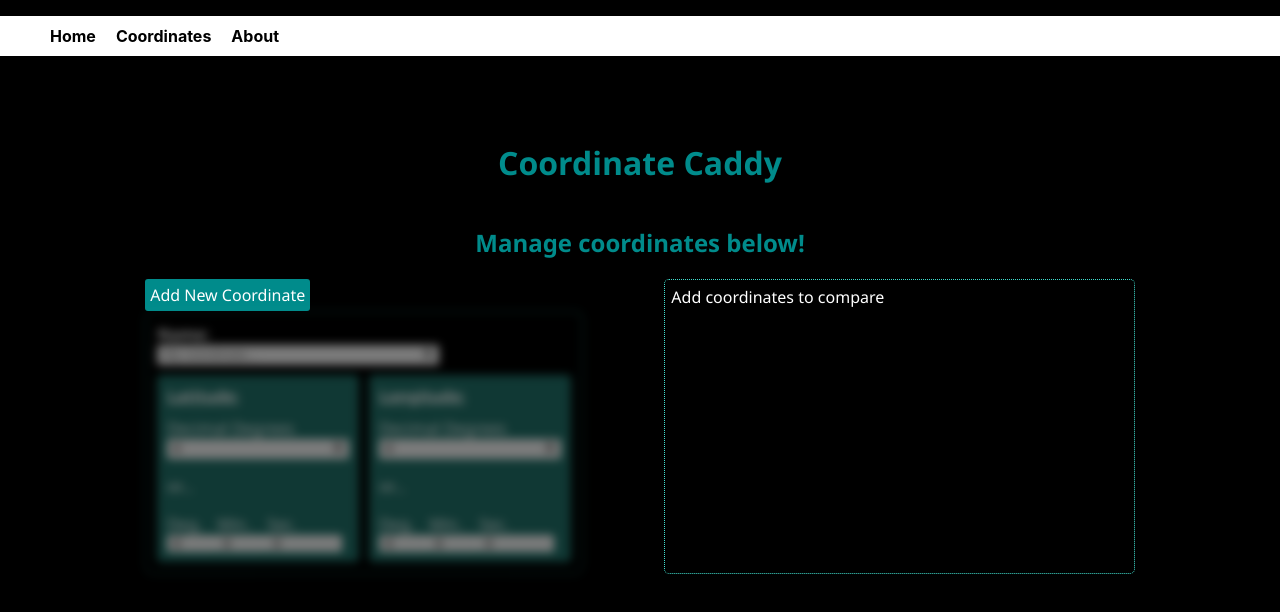
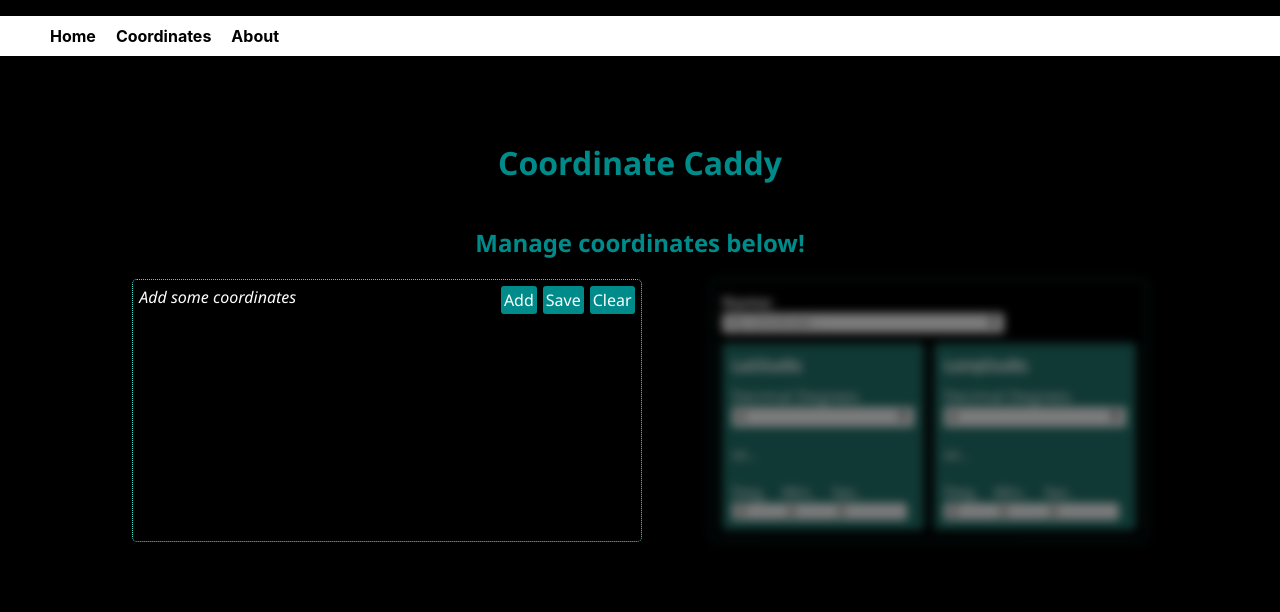
Before and after one commit to SonicScholar/coordinate-caddy, a React (Create React App) app: page / in a window 1280 px wide. Shown: the top 612 px of the page. Built offline with nearby package versions, Linux system fonts and the light colour scheme.

Commit message:
More work in progress on coordinates list component

```diff
--- a/src/components/CompareCoordinates.tsx
+++ /dev/null
@@ -1,33 +0,0 @@
-import "./css/CompareCoordinates.css";
-import { Coordinates } from "../Coordinates";
-import { CompareCoordinatesListItem } from "./CompareCoordinatesListItem";
-import { useState } from "react";
-
-export type CompareCoordinatesProps = {
-  coordinatesList: Coordinates[];
-};
-export const CompareCoordinates = ({
-  coordinatesList,
-}: CompareCoordinatesProps) => {
-  const [selectedItemId, setSelectedItemId] = useState(-1);
-
-  const handleItemClick = ({ id }: Coordinates) => {
-    setSelectedItemId(id);
-  };
-
-  return (
-    <div className="compareCoordinates">
-      {coordinatesList.length > 0
-        ? coordinatesList.map((coordinates) => (
-            <CompareCoordinatesListItem
-              key={coordinates.id}
-              coordinates={coordinates}
-              isSelected={coordinates.id == selectedItemId}
-              compareAgainstCoordinates={0}
-              itemClicked={handleItemClick}
-            />
-          ))
-        : "Add coordinates to compare"}
-    </div>
-  );
-};
--- a/src/components/CoordinatePairInput.tsx
+++ b/src/components/CoordinatePairInput.tsx
@@ -81,7 +81,7 @@ const CoordinatePairInput = ({
       <div className="coordinatesInputButtons">
         {editMode !== "disabled" && (
           <CCButton
-            buttonText={`${editMode} Coordinate`}
+            buttonContent={`${editMode} Coordinate`}
             buttonPressed={handleCoordinatesUpdated}
           />
         )}
--- /dev/null
+++ b/src/components/CoordinatesList.tsx
@@ -0,0 +1,88 @@
+import "./css/CoordinatesList.css";
+import { Coordinates } from "../Coordinates";
+import { CoordinatesListItem } from "./CoordinatesListItem";
+import { useState } from "react";
+import { CCButton } from "./controls/CCButton";
+
+export type CoordinatesListProps = {
+  coordinatesList: Coordinates[];
+  coordinatesAdded?: (coordinates: Coordinates) => void;
+  coordinatesSelected?: (coordinates: Coordinates | null) => void;
+  coordinatesDeleted?: (coordinates: Coordinates) => void;
+};
+export const CoordinatesList = ({
+  coordinatesList,
+  coordinatesAdded,
+  coordinatesSelected,
+  coordinatesDeleted,
+}: CoordinatesListProps) => {
+  const [selectedItemId, setSelectedItemId] = useState(-1);
+
+  // all calls to change selectedItemId state should be in here
+  const changeCoordinatesSelection = (coordinates: Coordinates | null) => {
+    if (coordinatesSelected) coordinatesSelected(coordinates);
+    const id = coordinates === null ? -1 : coordinates.id;
+    setSelectedItemId(id);
+  };
+
+  //
+  // ITEM ADDED
+  //
+  const handleItemAdded = () => {
+    if (coordinatesAdded) {
+      const newCoordinates = new Coordinates(0, 0, 0, 0, "New Coordinates");
+      coordinatesAdded(newCoordinates);
+    }
+  };
+
+  //
+  // ITEM SELECTED
+  //
+  const handleItemSelected = (coordinates: Coordinates) => {
+    const { id } = coordinates;
+    //deselect if on the currently selected
+    if (selectedItemId === id) {
+      changeCoordinatesSelection(null);
+      return;
+    }
+    changeCoordinatesSelection(coordinates);
+  };
+
+  //
+  // ITEM DELETED
+  //
+  const handleItemDeleted = (coordinates: Coordinates) => {
+    if (coordinatesDeleted) coordinatesDeleted(coordinates);
+  };
+
+  const hasItems = coordinatesList.length > 0;
+
+  return (
+    <div className="coordinatesList">
+      <div className="coordinatesListHeader">
+        <div className="helpText">
+          {hasItems
+            ? "Click on an item to select or deselect it."
+            : "Add some coordinates"}
+        </div>
+        <div className="actionButtons">
+          <CCButton buttonContent="Add" buttonPressed={handleItemAdded} />
+          <CCButton buttonContent="Save" buttonPressed={() => {}} />
+          <CCButton buttonContent="Clear" buttonPressed={() => {}} />
+        </div>
+      </div>
+
+      {hasItems &&
+        coordinatesList.map((coordinates) => (
+          <CoordinatesListItem
+            key={coordinates.id}
+            coordinates={coordinates}
+            isSelected={coordinates.id === selectedItemId}
+            compareAgainstCoordinates={0}
+            itemClicked={handleItemSelected}
+            itemDeleted={handleItemDeleted}
+          />
+        ))}
+    </div>
+  );
+};
--- /dev/null
+++ b/src/components/CoordinatesListItem.tsx
@@ -0,0 +1,65 @@
+import "./css/CoordinatesListItem.css";
+import { Coordinates } from "../Coordinates";
+import React, { useState } from "react";
+import { CCButton } from "./controls/CCButton";
+
+export type CoordinatesListItemProps = {
+  coordinates: Coordinates;
+  isSelected: boolean;
+  compareAgainstCoordinates: number;
+  itemClicked?: (coords: Coordinates) => void;
+  itemDeleted?: (coords: Coordinates) => void;
+};
+export const CoordinatesListItem = ({
+  coordinates,
+  isSelected,
+  compareAgainstCoordinates,
+  itemClicked,
+  itemDeleted,
+}: CoordinatesListItemProps) => {
+  const [isHovered, setIsHovered] = useState(false);
+
+  let className = "coordinatesListItem";
+  if (isSelected) className += " itemSelected";
+
+  const { name, latitude, longitude } = coordinates;
+
+  const handleClick = (e: React.MouseEvent) => {
+    // just in case the parent component is listening for
+    // a click. Avoid notifying the parent so we avoid
+    // ambiguity on who was clicked on. This could always
+    // be configurable via a prop or something...
+    e.stopPropagation();
+    if (itemClicked) itemClicked(coordinates);
+  };
+
+  const handleDelete = (e: React.MouseEvent) => {
+    e.stopPropagation();
+    if (itemDeleted) itemDeleted(coordinates);
+  };
+
+  const selectedOrHovered = isSelected || isHovered;
+  return (
+    <div
+      className={className}
+      onClick={handleClick}
+      onMouseOver={() => setIsHovered(true)}
+      onMouseLeave={() => setIsHovered(false)}
+    >
+      <div className="name">{name}</div>
+      <div className="latlon">
+        <div className="lat">{latitude}</div>
+        <div className="lon">{longitude}</div>
+      </div>
+      <div className="coordinatesItemAction">
+        {isHovered && (
+          <CCButton
+            buttonContent="X"
+            enabled={true}
+            buttonPressed={handleDelete}
+          />
+        )}
+      </div>
+    </div>
+  );
+};
--- a/src/components/CoordinatesManager.tsx
+++ b/src/components/CoordinatesManager.tsx
@@ -1,7 +1,7 @@
 import "./css/CoordinatesManager.css";
 import { useState } from "react";
 import { Coordinates } from "../Coordinates";
-import { CompareCoordinates } from "./CompareCoordinates";
+import { CoordinatesList } from "./CoordinatesList";
 import {
   CoordinatePairInput,
   CoordinatesEditMode,
@@ -15,8 +15,6 @@ const defaultCoordinates = (() => {
 })();
 
 export const CoordinatesManager = () => {
-  const [addCoordinateButtonEnabled, setAddCoordinateButtonEnabled] =
-    useState(true);
   const [coordinatesToEdit, setCoordinatesToEdit] =
     useState<Coordinates>(defaultCoordinates);
   const [coordinatesList, setCoordinatesList] = useState<Coordinates[]>([]);
@@ -33,17 +31,23 @@ export const CoordinatesManager = () => {
       newCoordinatesList.push(coordinates);
       setEditMode("disabled");
       setCoordinatesToEdit(new Coordinates(0, 0, 0, 0, ""));
-      setAddCoordinateButtonEnabled(true);
     }
 
-    setCoordinatesList([...coordinatesList, coordinates]);
+    setCoordinatesList(newCoordinatesList);
   };
 
-  const handleAddNewCoordinate = () => {
-    const newCoordinate = new Coordinates(0, 0, 0, 0, "");
-    setCoordinatesToEdit(newCoordinate);
-    setAddCoordinateButtonEnabled(false);
+  const handleCoordinatesAdded = (coordinates: Coordinates) => {
+    setCoordinatesToEdit(coordinates);
     setEditMode("Add");
+  };
+
+  const handleCoordinatesSelected = (coordinates: Coordinates | null) => {
+    if (coordinates !== null) {
+      setCoordinatesToEdit(coordinates);
+      setEditMode("Update");
+    } else {
+      setEditMode("disabled");
+    }
   };
 
   return (
@@ -51,14 +55,19 @@ export const CoordinatesManager = () => {
       <h2>Manage coordinates below!</h2>
 
       <div>
+        <CoordinatesList
+          coordinatesList={coordinatesList}
+          coordinatesSelected={handleCoordinatesSelected}
+          coordinatesAdded={handleCoordinatesAdded}
+        />
         <div className="item1">
           <div className="row">
-            {addCoordinateButtonEnabled && (
+            {/* {addCoordinateButtonEnabled && (
               <CCButton
-                buttonText="Add New Coordinate"
+                buttonContent="Add New Coordinate"
                 buttonPressed={handleAddNewCoordinate}
               />
-            )}
+            )} */}
           </div>
           <CoordinatePairInput
             initial={coordinatesToEdit}
@@ -66,7 +75,6 @@ export const CoordinatesManager = () => {
             coordinatesSaved={handleCoordinatesSaved}
           />
         </div>
-        <CompareCoordinates coordinatesList={coordinatesList} />
       </div>
     </div>
   );
--- a/src/components/controls/CCButton.css
+++ b/src/components/controls/CCButton.css
@@ -1,8 +1,10 @@
 .ccbutton {
     background-color: darkcyan;
     color: white;
-    padding: 5px;
+    padding: 3px !important;
     border-radius: 3px;
+    text-align: center;
+    text-justify: center;
 }
 
 .ccbutton:hover{
--- a/src/components/controls/CCButton.tsx
+++ b/src/components/controls/CCButton.tsx
@@ -1,23 +1,23 @@
-import "./CCButton.css"
+import React from "react";
+import "./CCButton.css";
 type CCButtonProps = {
-    buttonText: string;
-    enabled?: boolean;
-    buttonPressed: () =>void;
-    className?: string;
-}
+  buttonContent: string;
+  enabled?: boolean;
+  buttonPressed: (e: React.MouseEvent) => void;
+  className?: string;
+};
 export const CCButton = ({
-    buttonText,
-    enabled = true,
-    buttonPressed,
-    className = undefined
-}:CCButtonProps) =>{
+  buttonContent: buttonText,
+  enabled = true,
+  buttonPressed,
+  className = undefined,
+}: CCButtonProps) => {
+  let classNameText = "ccbutton" + (className ? ` ${className}` : "");
+  if (!enabled) classNameText += " disabled";
 
-    let classNameText = "ccbutton" + (className ? ` ${className}`: "");
-    if(!enabled)
-        classNameText +=" disabled";
-
-
-    return <div className={classNameText} onClick={buttonPressed}>
-        {buttonText}
+  return (
+    <div className={classNameText} onClick={buttonPressed}>
+      {buttonText}
     </div>
-}
+  );
+};
--- a/src/components/css/CompareCoordinates.css
+++ /dev/null
@@ -1,8 +0,0 @@
-.compareCoordinates {
-  flex: 0.5 1 auto;
-
-  color: white;
-  border: 1px dotted turquoise;
-  border-radius: 5px;
-  padding: 6px;
-}
--- a/src/components/css/CompareCoordinatesListItem.css
+++ /dev/null
@@ -1,22 +0,0 @@
-.compareCoordinatesListItem {
-  display: flex;
-  justify-content: space-between;
-  padding: 10px 0px;
-}
-
-.compareCoordinatesListItem:hover {
-  background-color: rgba(64, 224, 208, 0.2);
-  cursor: pointer;
-}
-
-.compareCoordinatesListItem:not(:last-child) {
-  border-bottom: 0.5px dashed turquoise;
-}
-
-.compareCoordinatesListItem div {
-  padding: 0px 20px;
-}
-
-.compareCoordinatesListItem.itemSelected{
-  background-color: rgba(64, 224, 208, 0.3);
-}
--- /dev/null
+++ b/src/components/css/CoordinatesList.css
@@ -0,0 +1,28 @@
+.coordinatesList {
+  flex: 0.5 1 auto;
+
+  color: white;
+  border: 1px dotted turquoise;
+  border-radius: 5px;
+
+}
+
+.coordinatesList .helpText {
+  font-style: italic;
+}
+
+.coordinatesListHeader {
+  display: flex;
+  flex-flow: row nowrap;
+  justify-content: space-between;
+  padding: 6px;
+}
+
+.coordinatesList .actionButtons{
+  display: flex;
+  flex-flow: row nowrap;
+}
+
+.coordinatesList .actionButtons .ccbutton:not(:last-child){
+  margin-right: 6px;
+}
--- /dev/null
+++ b/src/components/css/CoordinatesListItem.css
@@ -0,0 +1,26 @@
+.coordinatesListItem {
+  display: flex;
+  justify-content: space-between;
+  padding: 10px 20px;
+}
+
+.coordinatesListItem:hover {
+  background-color: rgba(64, 224, 208, 0.2);
+  cursor: pointer;
+}
+
+.coordinatesListItem:not(:last-child) {
+  border-bottom: 0.5px dashed turquoise;
+}
+
+.coordinatesListItem div {
+  padding: 0px 20px;
+}
+
+.coordinatesListItem.itemSelected{
+  background-color: rgba(64, 224, 208, 0.3);
+}
+
+.coordinatesListItem .coordinatesItemAction{
+  flex: 0 1 30px;
+}
```
Also changed, not shown: src/components/CompareCoordinatesListItem.tsx (deleted, +0 -35 lines).
